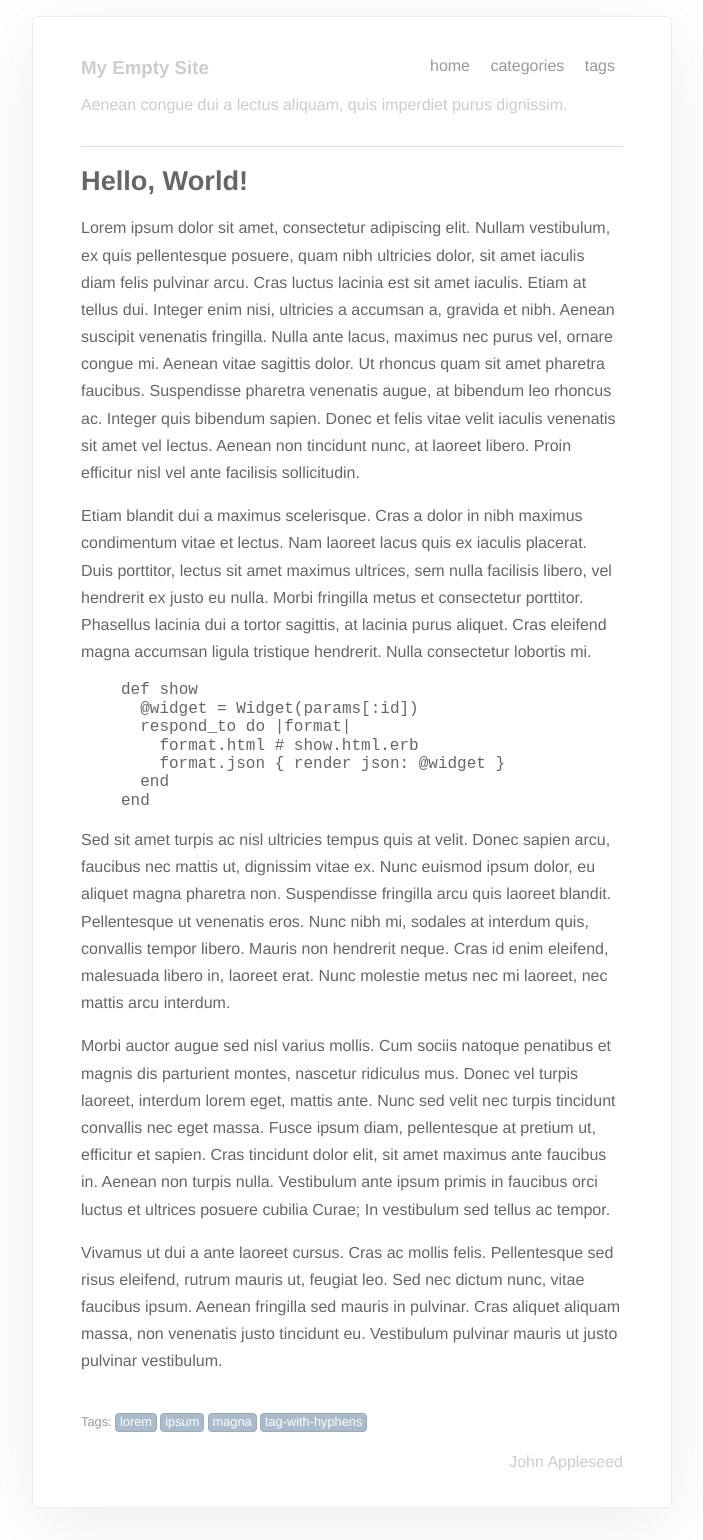
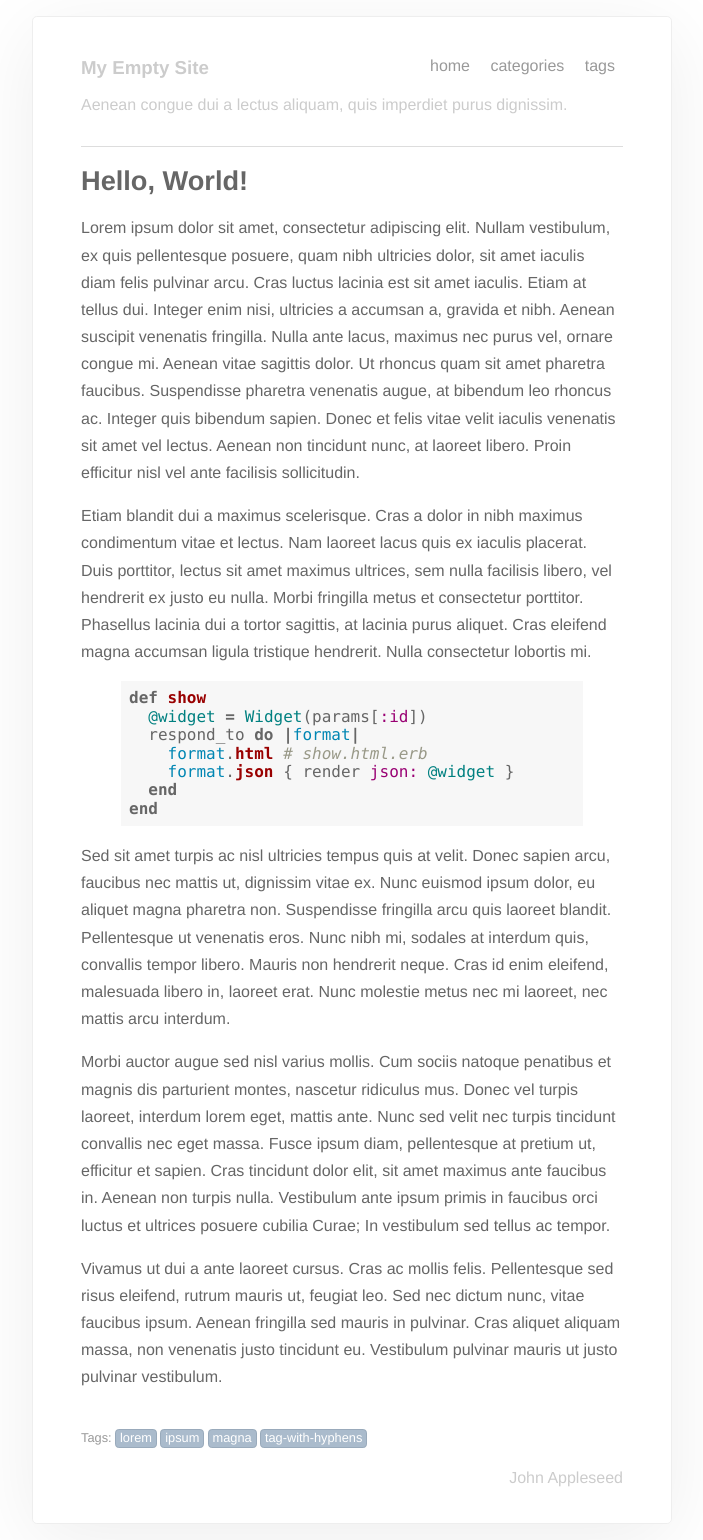
Before and after one commit to rakjin/empty-jekyll-site, a Jekyll site: the page built from _posts/2002-02-03-hello-world.md, in a window 1280 px wide. Shown: the whole page, without its empty margins (288-991 px from the left). Built offline with Jekyll 4.4.1, drawn with Linux system fonts in a browser that asks for light colours.

Commit message:
syntax highlight css

```diff
--- a/_layouts/base.html
+++ b/_layouts/base.html
@@ -12,6 +12,7 @@
 </title>
 <link rel="stylesheet" href="//necolas.github.io/normalize.css/latest/normalize.css">
 <link rel="stylesheet" href="/res/base.css">
+<link rel="stylesheet" href="/res/syntax.css">
 </head>
 <body>
 
--- a/res/base.css
+++ b/res/base.css
@@ -19,6 +19,15 @@ p { line-height: 1.7; }
 	margin-left: .5em;
 	font-size: .8em;
 	color: #ccc;
+}
+
+pre {
+	padding: .5em;
+	background: #f7f7f7;
+}
+
+pre, code, kbd, samp {
+	font-family: Menlo, Monaco, 'Courier New', monospace;
 }
 
 .main {
--- /dev/null
+++ b/res/syntax.css
@@ -0,0 +1,66 @@
+/* by Tom Preston-Werner */
+/* https://github.com/mojombo/jekyll */
+/* https://github.com/mojombo/mojombo.github.io/blob/master/css/syntax.css */
+
+.highlight { background: #ffffff; }
+.highlight .c { color: #999988; font-style: italic } /* Comment */
+.highlight .err { color: #a61717; background-color: #e3d2d2 } /* Error */
+.highlight .k { font-weight: bold } /* Keyword */
+.highlight .o { font-weight: bold } /* Operator */
+.highlight .cm { color: #999988; font-style: italic } /* Comment.Multiline */
+.highlight .cp { color: #999999; font-weight: bold } /* Comment.Preproc */
+.highlight .c1 { color: #999988; font-style: italic } /* Comment.Single */
+.highlight .cs { color: #999999; font-weight: bold; font-style: italic } /* Comment.Special */
+.highlight .gd { color: #000000; background-color: #ffdddd } /* Generic.Deleted */
+.highlight .gd .x { color: #000000; background-color: #ffaaaa } /* Generic.Deleted.Specific */
+.highlight .ge { font-style: italic } /* Generic.Emph */
+.highlight .gr { color: #aa0000 } /* Generic.Error */
+.highlight .gh { color: #999999 } /* Generic.Heading */
+.highlight .gi { color: #000000; background-color: #ddffdd } /* Generic.Inserted */
+.highlight .gi .x { color: #000000; background-color: #aaffaa } /* Generic.Inserted.Specific */
+.highlight .go { color: #888888 } /* Generic.Output */
+.highlight .gp { color: #555555 } /* Generic.Prompt */
+.highlight .gs { font-weight: bold } /* Generic.Strong */
+.highlight .gu { color: #aaaaaa } /* Generic.Subheading */
+.highlight .gt { color: #aa0000 } /* Generic.Traceback */
+.highlight .kc { font-weight: bold } /* Keyword.Constant */
+.highlight .kd { font-weight: bold } /* Keyword.Declaration */
+.highlight .kp { font-weight: bold } /* Keyword.Pseudo */
+.highlight .kr { font-weight: bold } /* Keyword.Reserved */
+.highlight .kt { color: #445588; font-weight: bold } /* Keyword.Type */
+.highlight .m { color: #009999 } /* Literal.Number */
+.highlight .s { color: #d14 } /* Literal.String */
+.highlight .na { color: #008080 } /* Name.Attribute */
+.highlight .nb { color: #0086B3 } /* Name.Builtin */
+.highlight .nc { color: #445588; font-weight: bold } /* Name.Class */
+.highlight .no { color: #008080 } /* Name.Constant */
+.highlight .ni { color: #800080 } /* Name.Entity */
+.highlight .ne { color: #990000; font-weight: bold } /* Name.Exception */
+.highlight .nf { color: #990000; font-weight: bold } /* Name.Function */
+.highlight .nn { color: #555555 } /* Name.Namespace */
+.highlight .nt { color: #000080 } /* Name.Tag */
+.highlight .nv { color: #008080 } /* Name.Variable */
+.highlight .ow { font-weight: bold } /* Operator.Word */
+.highlight .w { color: #bbbbbb } /* Text.Whitespace */
+.highlight .mf { color: #009999 } /* Literal.Number.Float */
+.highlight .mh { color: #009999 } /* Literal.Number.Hex */
+.highlight .mi { color: #009999 } /* Literal.Number.Integer */
+.highlight .mo { color: #009999 } /* Literal.Number.Oct */
+.highlight .sb { color: #d14 } /* Literal.String.Backtick */
+.highlight .sc { color: #d14 } /* Literal.String.Char */
+.highlight .sd { color: #d14 } /* Literal.String.Doc */
+.highlight .s2 { color: #d14 } /* Literal.String.Double */
+.highlight .se { color: #d14 } /* Literal.String.Escape */
+.highlight .sh { color: #d14 } /* Literal.String.Heredoc */
+.highlight .si { color: #d14 } /* Literal.String.Interpol */
+.highlight .sx { color: #d14 } /* Literal.String.Other */
+.highlight .sr { color: #009926 } /* Literal.String.Regex */
+.highlight .s1 { color: #d14 } /* Literal.String.Single */
+.highlight .ss { color: #990073 } /* Literal.String.Symbol */
+.highlight .bp { color: #999999 } /* Name.Builtin.Pseudo */
+.highlight .vc { color: #008080 } /* Name.Variable.Class */
+.highlight .vg { color: #008080 } /* Name.Variable.Global */
+.highlight .vi { color: #008080 } /* Name.Variable.Instance */
+.highlight .il { color: #009999 } /* Literal.Number.Integer.Long */
+
+.highlight .lineno { color: #ccc; }
```
Also changed, not shown: _posts/2006-05-19-spring-breeze.md (+6 -1 lines).
